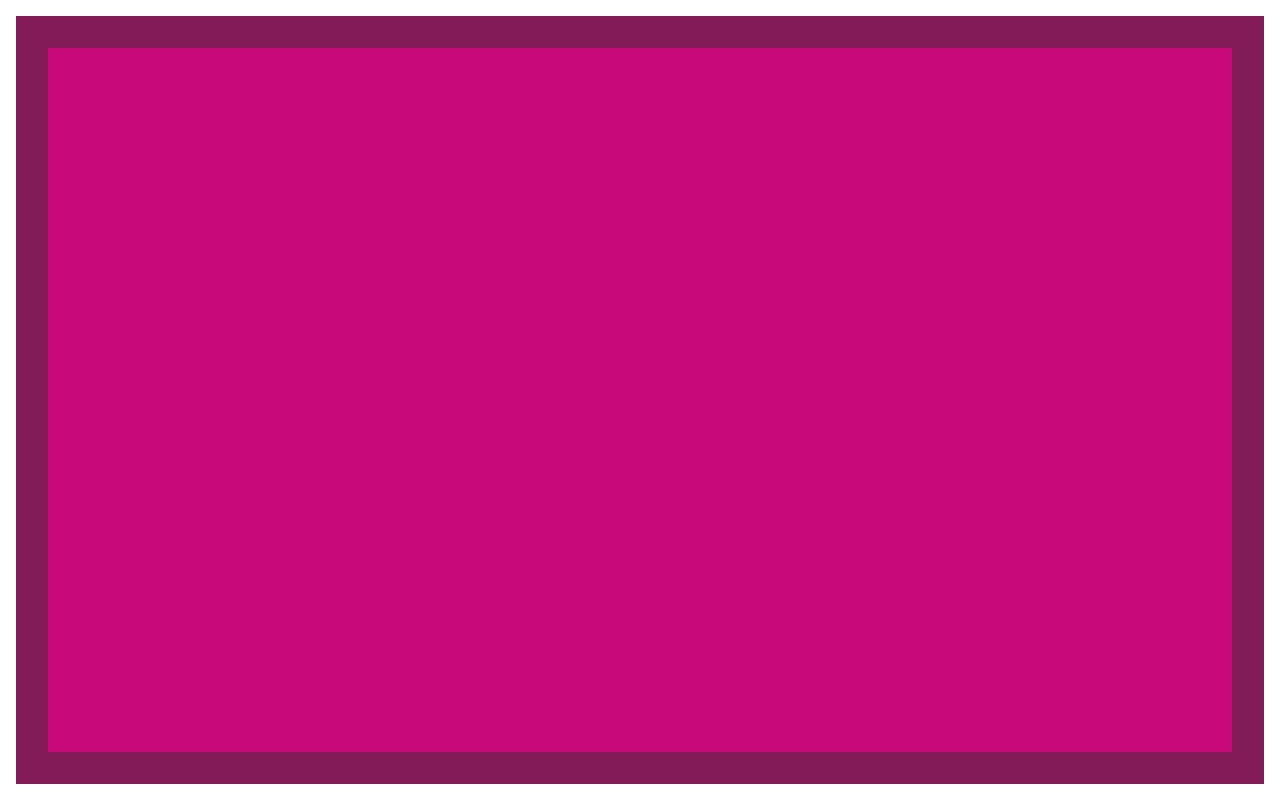
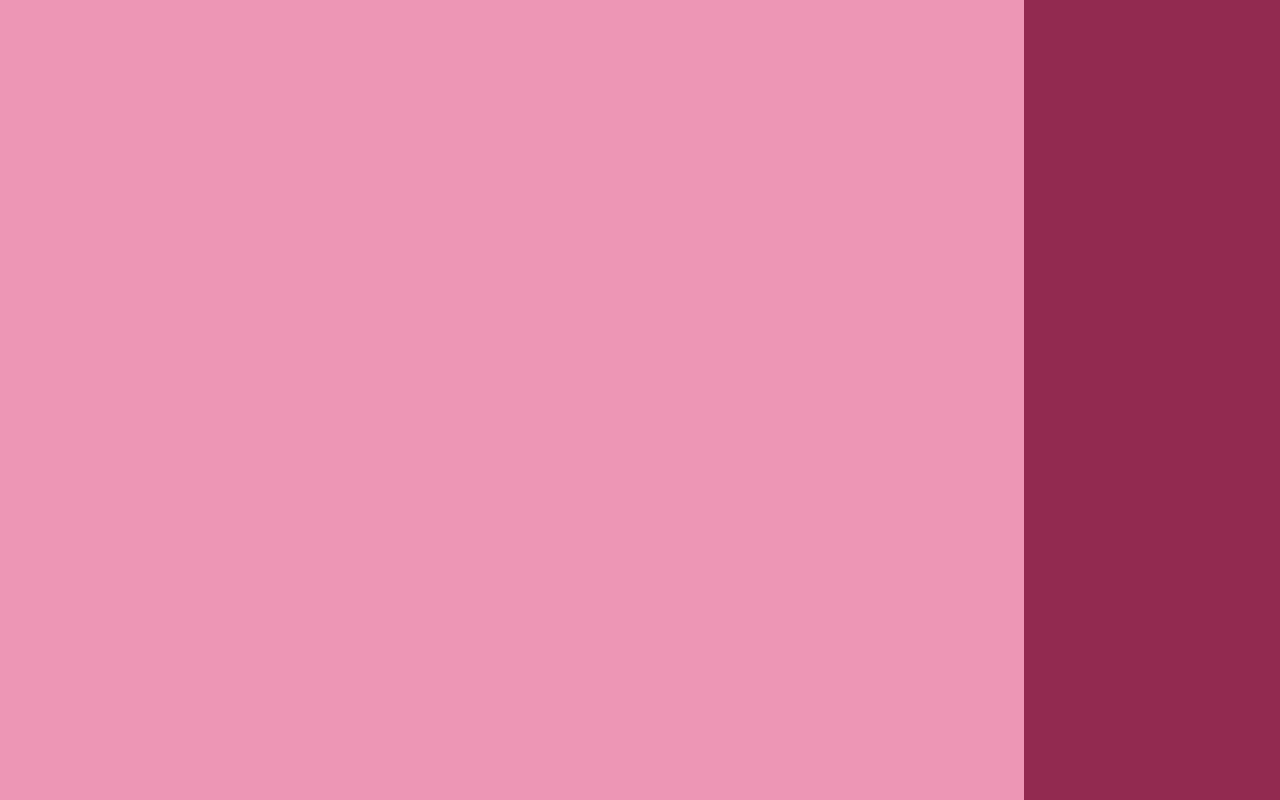
Before and after one commit to Lizbethperez/EXAMPLE-CSS-POSITIONING-101-POR-NOAH-STOKES, a plain HTML site: page index.html in a window 1280 px wide. Drawn offline with Linux system fonts and the light colour scheme.

Commit message:
NOAH STOKES.EXAMPLE H

```diff
--- a/css/main.css
+++ b/css/main.css
@@ -1,19 +1,19 @@
-/*EXAMPLE G POSITION ABSOLUTE */
+/*EXAMPLE H POSITION ABSOLUTE */
 #box_1 {
-  background: #841B59;
-  bottom: 1em;
-  left: 1em;
-	position: absolute;
-  top:1em;
-  right: 1em;
+    position: absolute;
+    top: 0;
+    right: 20%;
+    bottom: 0;
+    left: 0;
+    background: #ED96B5;
 }
 
 #box_2 {
-  background: #C8097A;
-  bottom: 3em;
-  left: 3em;
-	position: absolute;
-  top: 3em;
-  right: 3em;
+  position: absolute;
+  top: 0;
+  right: 0;
+  bottom: 0;
+  left: 80%;
+  background: #922A50;
 
 }
```
